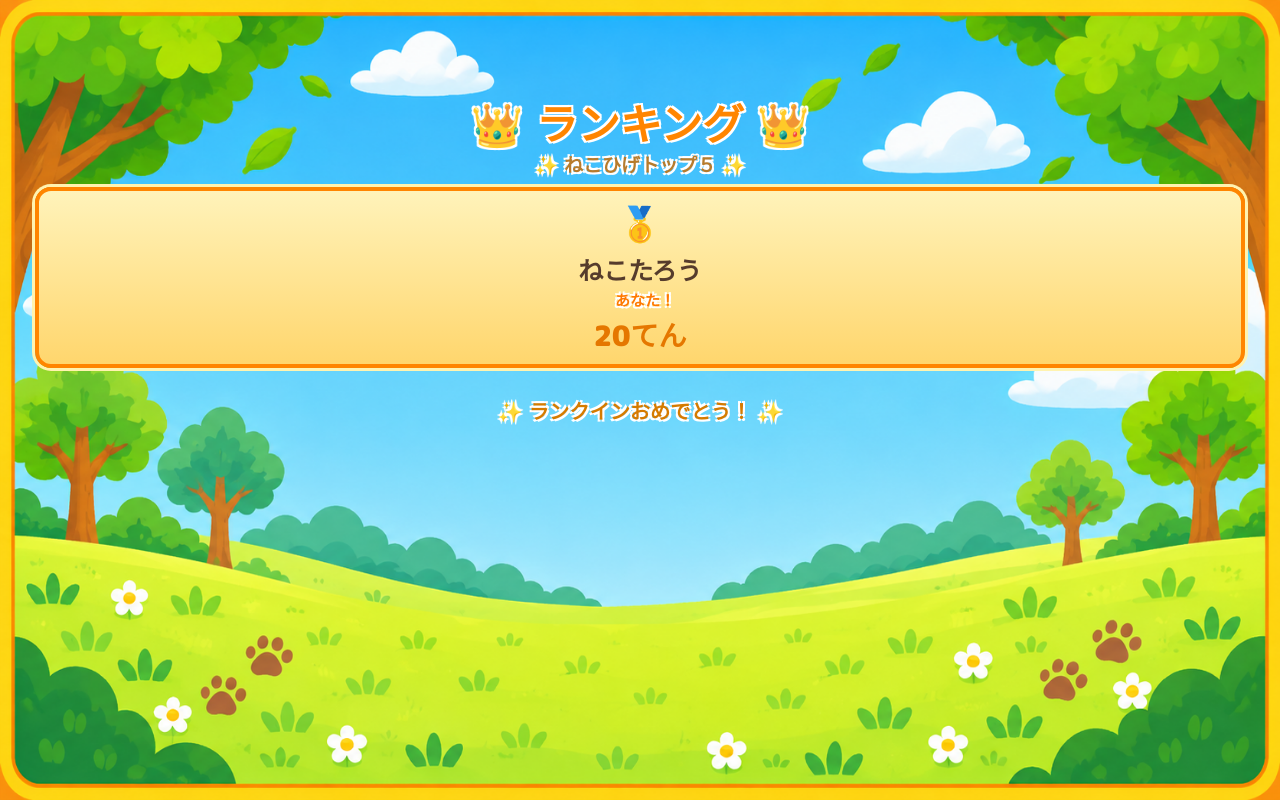
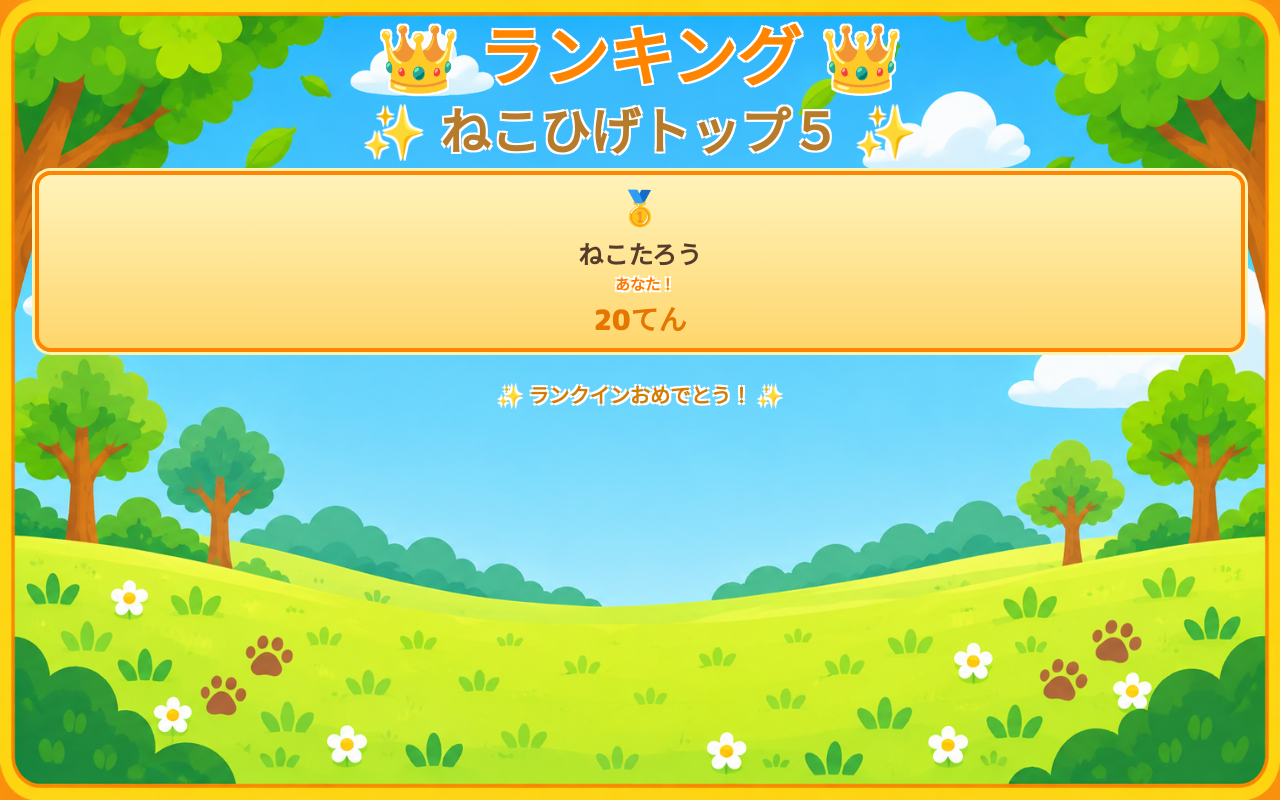
Before and after one commit to nekokansoftware/---, a React (Vite) app in the folder frontend/: page / in a window 1280 px wide. Both pictures are taken after a click on the button "🏆 ランキングをみる". Built offline with nearby package versions, Linux system fonts and the light colour scheme.

Commit message:
Update ranking layout and design

```diff
--- a/frontend/src/pages/Ranking.css
+++ b/frontend/src/pages/Ranking.css
@@ -45,6 +45,8 @@
   text-align: center;
 }
 
+
+
 /* タイトル */
 .ranking-page .ranking-heading {
   margin: 0;
@@ -60,7 +62,7 @@
 
 .ranking-page .ranking-subtitle {
   margin: 0 0 8px;
-  font-size: 18px;
+  font-size: 100px;
   font-weight: 900;
   color: #b77b2c;
 }
@@ -612,3 +614,24 @@
     transform: scale(1.08);
   }
 }
+
+
+.ranking-page .ranking-panel .ranking-subtitle {
+  font-size: 50px !important;
+}
+
+/* ランキングの見出しを大きくする */
+.ranking-page .ranking-panel .ranking-heading {
+  font-size: 65px !important;
+}
+
+/* 「あなたのじゅんい」の文字を大きくする */
+.ranking-page .my-rank-area > p {
+  font-size: 30px !important;
+  font-weight: 900;
+}
+
+/* ランキング全体を上に移動 */
+.ranking-page .ranking-panel {
+  transform: translateY(-80px);
+}
```
